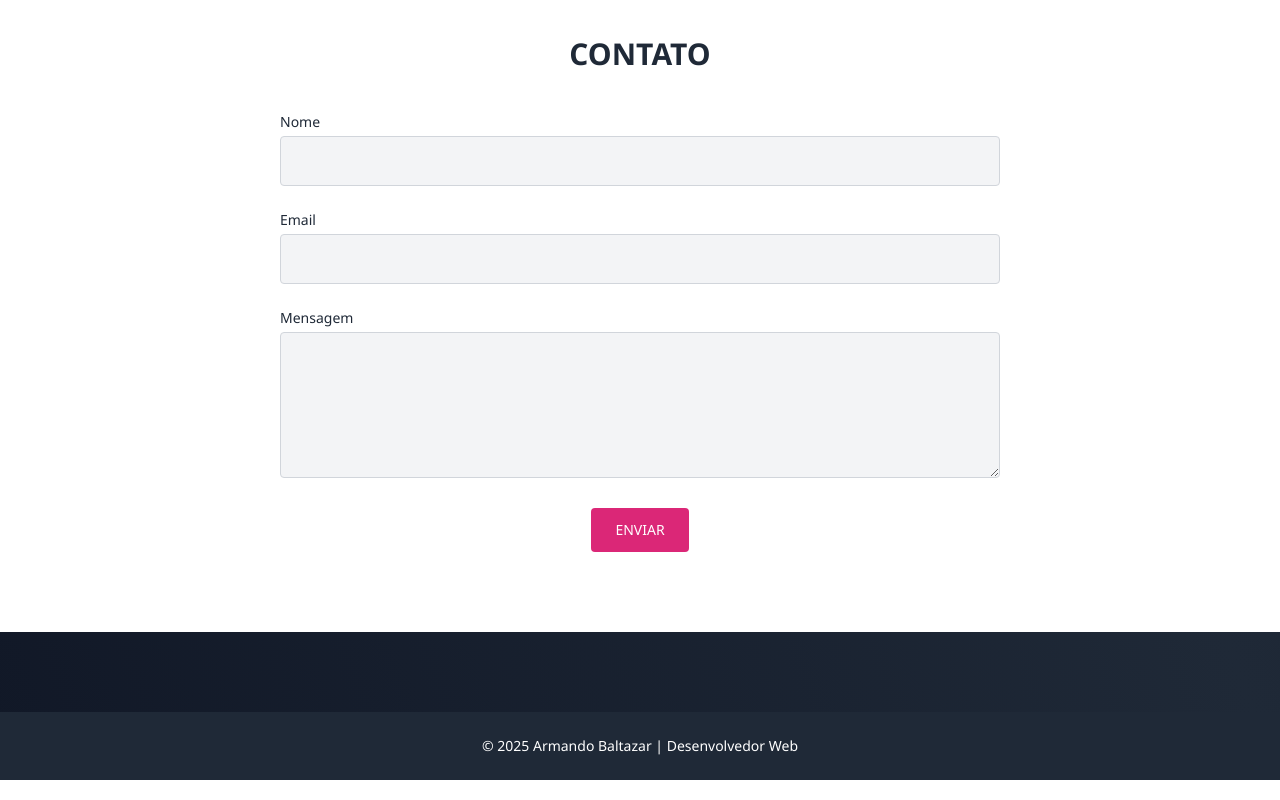
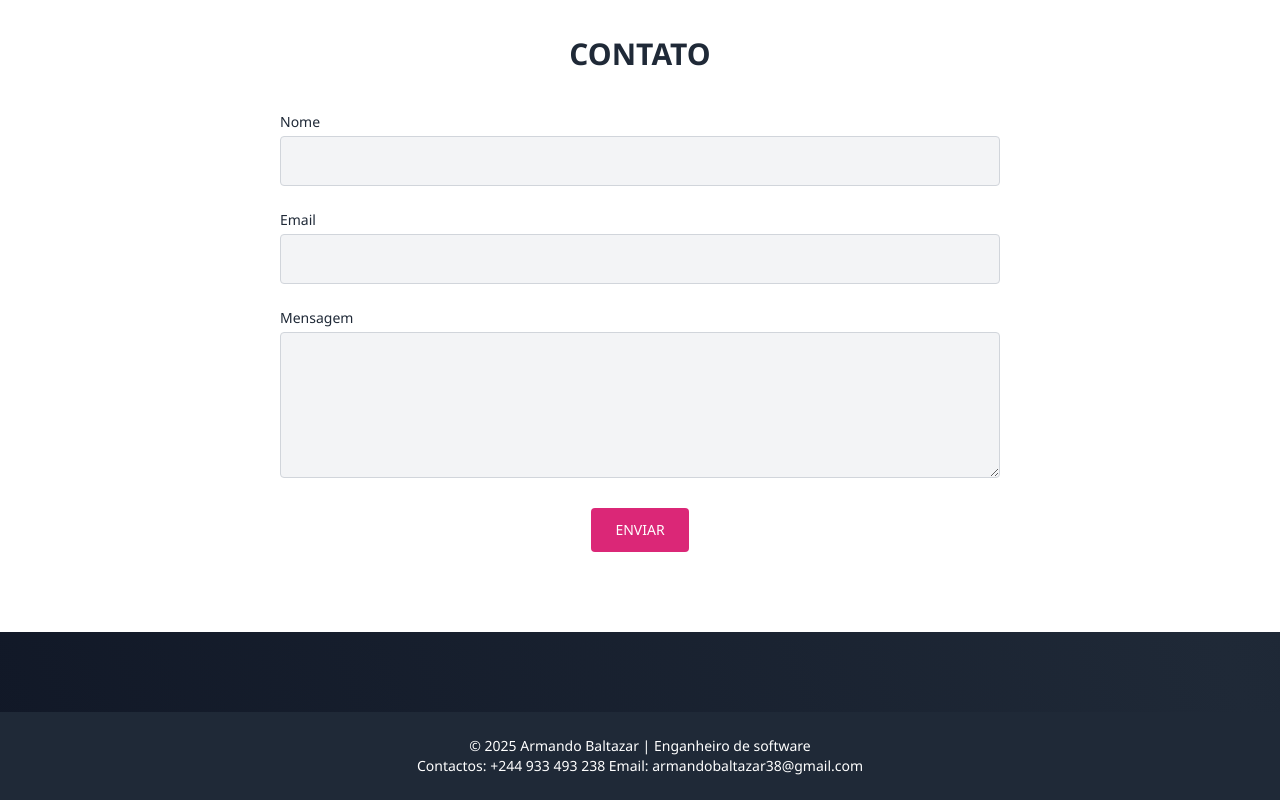
Before and after one commit to Aprimesoft/MyPortiflio-2025, a plain HTML site: page index.html in a window 1280 px wide. Shown: the part 2577-3377 px from the top of the page. Drawn offline with nearby package versions, Linux system fonts and the light colour scheme.

Commit message:
feat: contacto adicionado na pagina

```diff
--- a/index.html
+++ b/index.html
@@ -264,7 +264,8 @@
 
   <footer class="bg-gray-800 text-white py-6">
     <div class="text-center">
-      <p class="text-sm">© 2025 Armando Baltazar | Desenvolvedor Web</p>
+      <p class="text-sm">© 2025 Armando Baltazar | Enganheiro de software </p>
+      <p class="text-sm">Contactos: +244 933 493 238 Email: armandobaltazar38@gmail.com </p>
     </div>
   </footer>
 <script>
```
